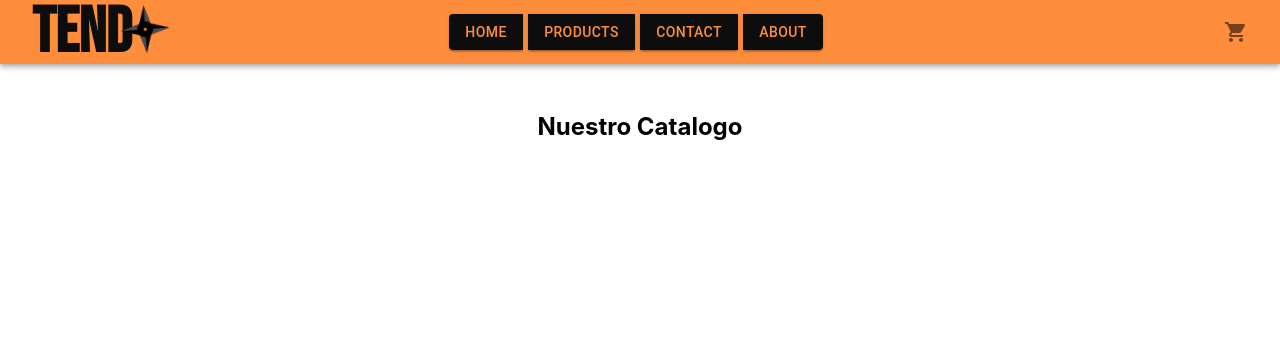
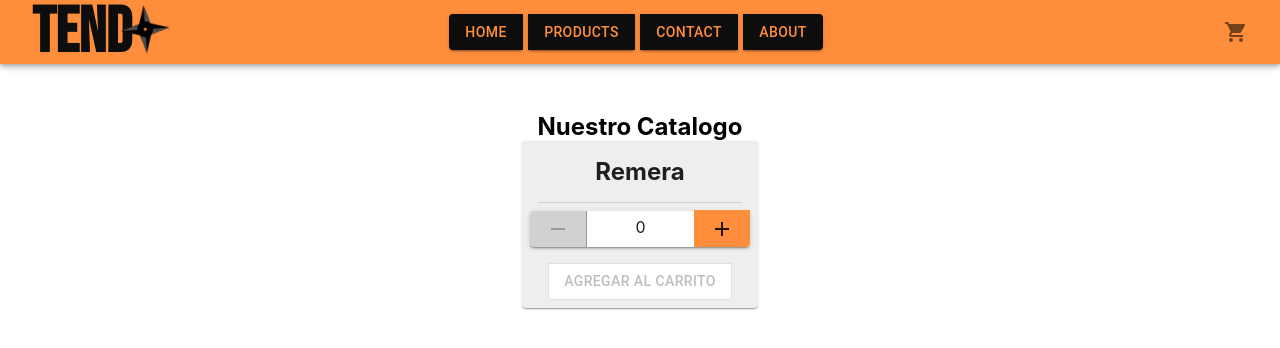
Before and after one commit to celescript/e-commerce-coderhouse, a React (Create React App) app: page / in a window 1280 px wide. Shown: the top 348 px of the page. Built offline with nearby package versions, Linux system fonts and the light colour scheme.

Commit message:
added ItemCount

```diff
--- /dev/null
+++ b/src/components/ItemCount/ItemCount.js
@@ -0,0 +1,45 @@
+import { CardContent, CardActions, Button, ButtonGroup, Divider } from "@mui/material";
+import AddIcon from '@mui/icons-material/Add';
+import RemoveIcon from '@mui/icons-material/Remove';
+import Card from "@mui/material/Card";
+import { useState } from "react";
+
+
+export default function ItemCount({stock}) {
+    const [item, setItemCount] = useState(0)
+
+    const sumaItem = () => {
+        item <= stock && setItemCount(item + 1)
+    }
+
+    const restaItem = () => {
+        item > 0 && setItemCount(item - 1)
+        }
+
+
+
+    return(
+
+        <Card className='card__container' align='center' style={{background: '#eee'}} >
+            <CardContent>
+                <h2> Remera </h2>
+            </CardContent>
+            <Divider variant="middle" />
+            <ButtonGroup orientation='vertical'>
+            <CardActions>
+                <ButtonGroup variant="contained">
+
+                    <Button
+                    disabled={item === 0} onClick={restaItem} ><RemoveIcon /></Button>
+                    <span style={{padding: '0.4em 3em', background: 'white'}}> {item} </span>
+                    <Button disabled={item >= stock}  onClick={sumaItem}><AddIcon /></Button>
+
+                </ButtonGroup>
+
+            </CardActions>
+            <CardActions ><Button disabled={item === 0} variant="outlined" style={{margin: '0 auto', background: 'white'}}> Agregar al carrito </Button></CardActions>
+            </ButtonGroup>
+        </Card>
+    )
+
+}
--- a/src/components/ItemListContainer/ItemListContainer.js
+++ b/src/components/ItemListContainer/ItemListContainer.js
@@ -1,10 +1,13 @@
 
 import './ItemListContainer.css'
+import ItemCount from '../ItemCount/ItemCount'
 
 const ItemListContainer = () => {
     return (
         <div className='container'>
             <h2>Nuestro Catalogo</h2>
+
+            <ItemCount stock={10}  />
         </div>
     )
 }
```
